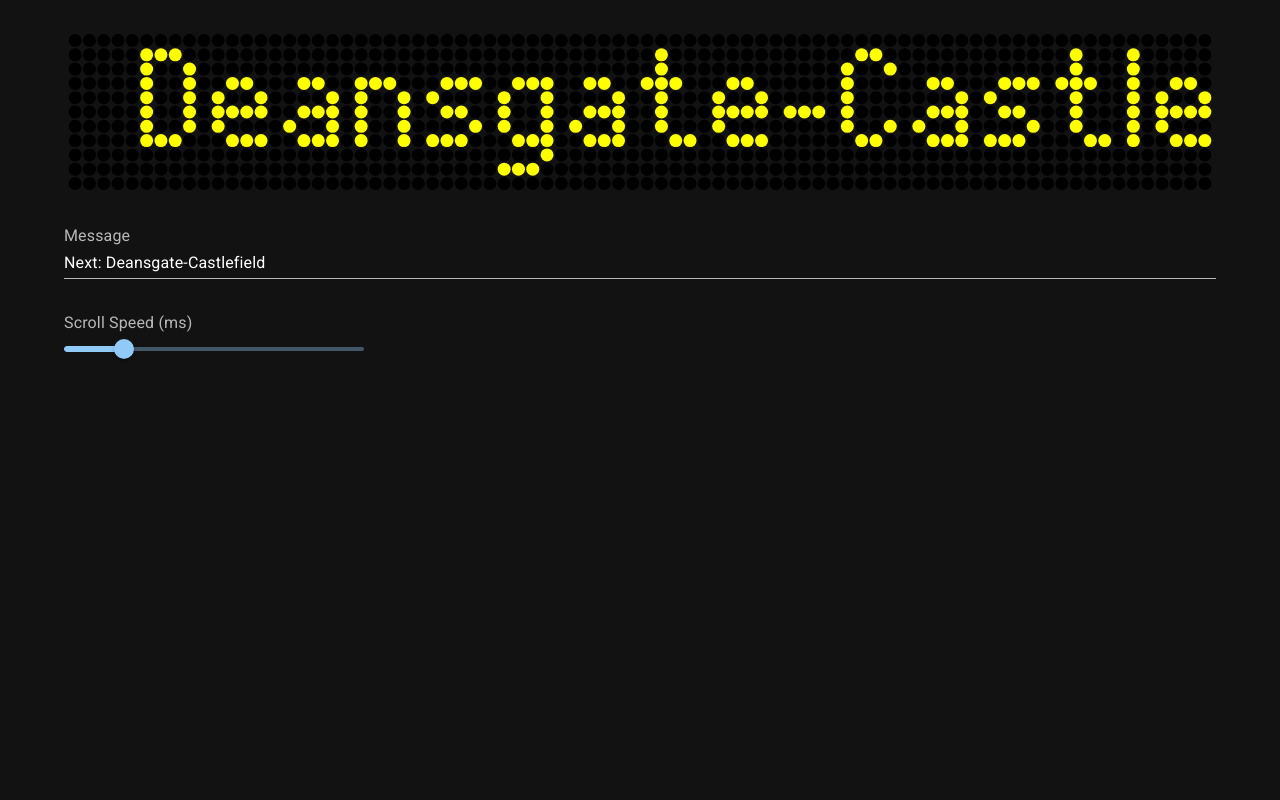
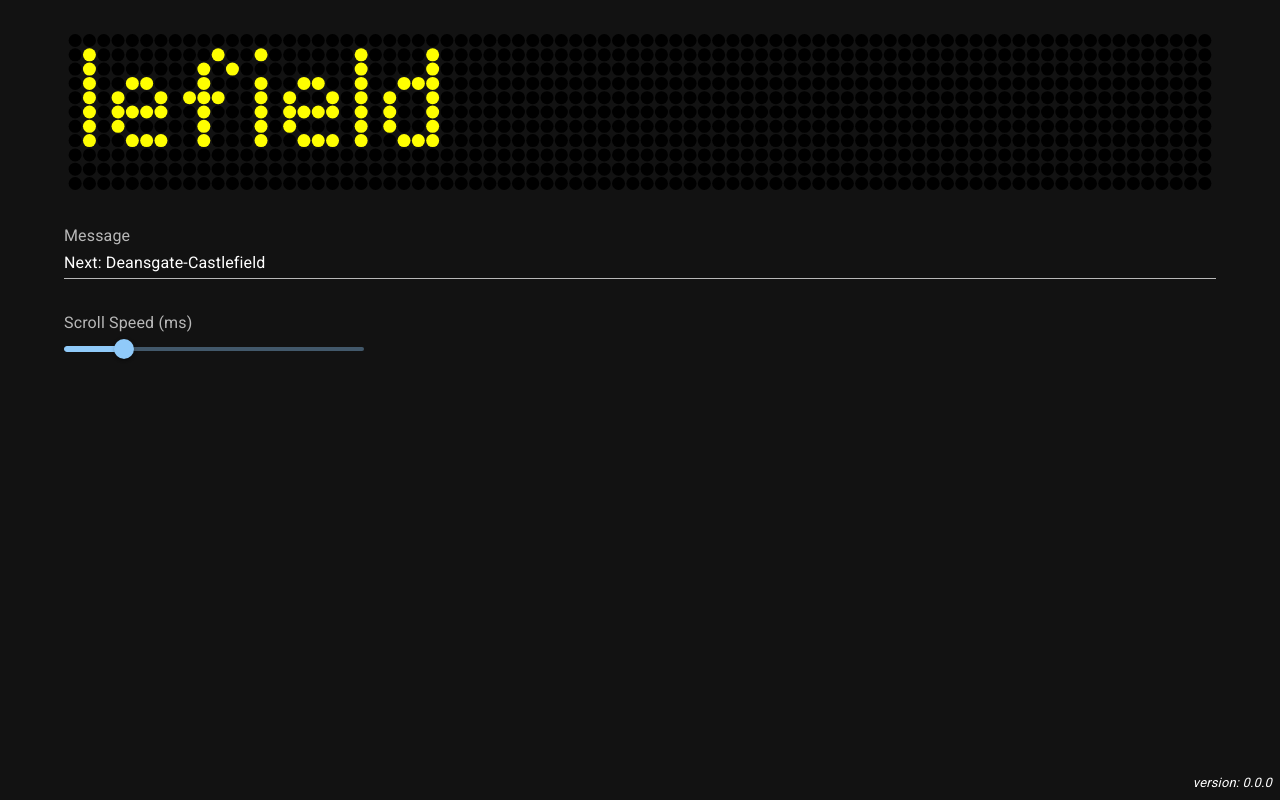
Before and after one commit to taylorjg/led-matrix, a React (Vite) app: page / in a window 1280 px wide. Built offline with nearby package versions, Linux system fonts and the light colour scheme; some icons are missing.

Commit message:
Add version info

```diff
--- a/src/app.jsx
+++ b/src/app.jsx
@@ -10,7 +10,7 @@ import {
 import PauseCircleIcon from "@mui/icons-material/PauseCircle";
 import PlayCircleIcon from "@mui/icons-material/PlayCircle";
 
-import { LedMatrix } from "@app/components";
+import { LedMatrix, Version } from "@app/components";
 import { useRequestAnimationFrame } from "@app/hooks";
 import { makeMessageMatrix } from "@app/helpers";
 import { StyledLedMatrixWrapper } from "./app.styles";
@@ -52,6 +52,7 @@ export const App = () => {
   useRequestAnimationFrame(callback, scrollSpeed);
 
   return (
+    <>
       <Container sx={{ mt: 4 }}>
         <StyledLedMatrixWrapper>
           <LedMatrix messageMatrix={messageMatrix} offset={offset} />
@@ -99,5 +100,7 @@ export const App = () => {
           )}
         </Box>
       </Container>
+      <Version />
+    </>
   );
 };
--- a/src/components/index.js
+++ b/src/components/index.js
@@ -1 +1,2 @@
 export * from "./led-matrix.jsx";
+export * from "./version.jsx";
--- /dev/null
+++ b/src/components/version.jsx
@@ -0,0 +1,7 @@
+import { StyledVersion } from "./version.styles";
+
+import packageJson from "../../package.json";
+
+export const Version = () => {
+  return <StyledVersion>version: {packageJson.version}</StyledVersion>;
+};
--- /dev/null
+++ b/src/components/version.styles.js
@@ -0,0 +1,9 @@
+import styled from "@emotion/styled";
+
+export const StyledVersion = styled.div`
+  font-size: small;
+  font-style: italic;
+  position: fixed;
+  bottom: 0.5rem;
+  right: 0.5rem;
+`;
```
Lines whose indentation alone changed are shown as unchanged.
